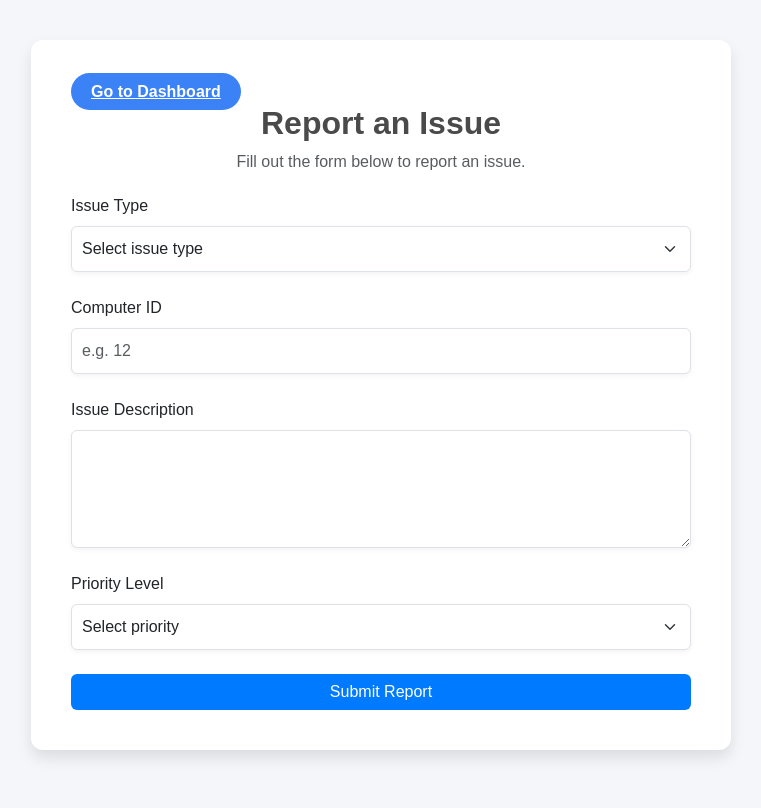
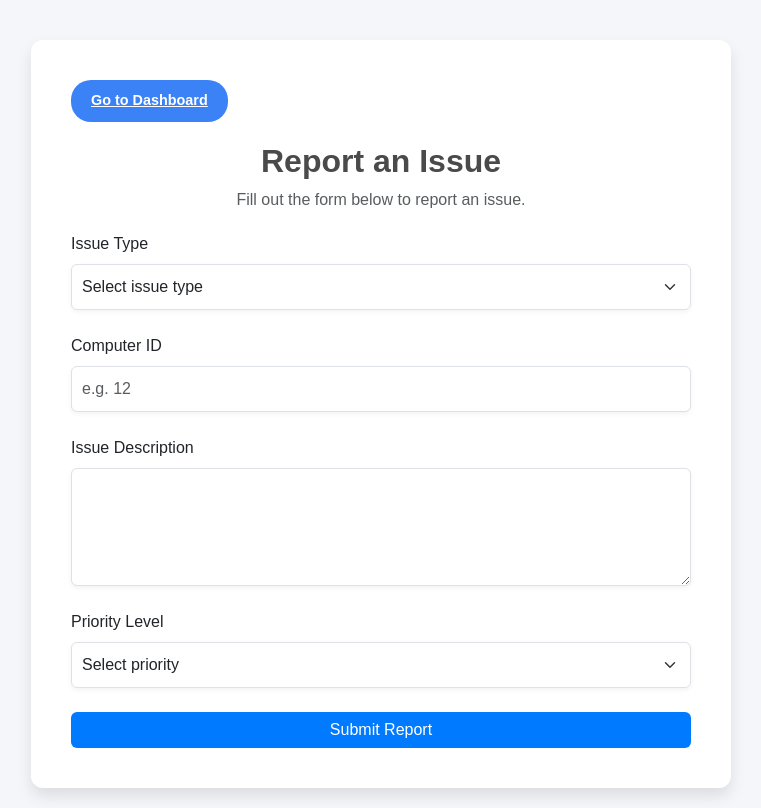
Before and after one commit to Ceeejeey/computer-lab-management, a PHP site: page /lab_management/views/student/report_issue.php in a window 1280 px wide. Shown: the whole page, without its empty margins (259-1020 px from the left). Before the commit the page ends 758 px from the top, so only its background shows below. Run offline with PHP 8.4, Linux system fonts and the light colour scheme; the visitor is signed in with stand-in values (Sample User, id 1).

Commit message:
update
added some style

```diff
--- a/views/student/report_issue.php
+++ b/views/student/report_issue.php
@@ -15,6 +15,7 @@ unset($_SESSION['toast']);
 
 <!DOCTYPE html>
 <html lang="en">
+
 <head>
     <meta charset="UTF-8">
     <meta name="viewport" content="width=device-width, initial-scale=1.0">
@@ -66,19 +67,24 @@ unset($_SESSION['toast']);
             background-color: #0056b3;
         }
 
-.form-select, .form-control {
+        .form-select,
+        .form-control {
             border-radius: 6px;
             padding: 10px;
             box-shadow: 0 2px 5px rgba(0, 0, 0, 0.05);
         }
 
         .btn-dashboard {
+            display: inline-block;
             margin-bottom: 20px;
             background-color: #3b82f6;
-    color: #fff;
+            color: #ffffff;
             border-radius: 20px;
             padding: 10px 20px;
+            font-size: 0.9rem;
             font-weight: bold;
+            text-align: center;
+            transition: background-color 0.3s ease;
         }
 
         .toast {
@@ -102,9 +108,9 @@ unset($_SESSION['toast']);
             right: 20px;
             z-index: 1050;
         }
-
     </style>
 </head>
+
 <body>
     <div class="wrapper">
         <div class="form-container">
@@ -171,4 +177,5 @@ unset($_SESSION['toast']);
         });
     </script>
 </body>
+
 </html>
```
Lines whose indentation alone changed are shown as unchanged.
